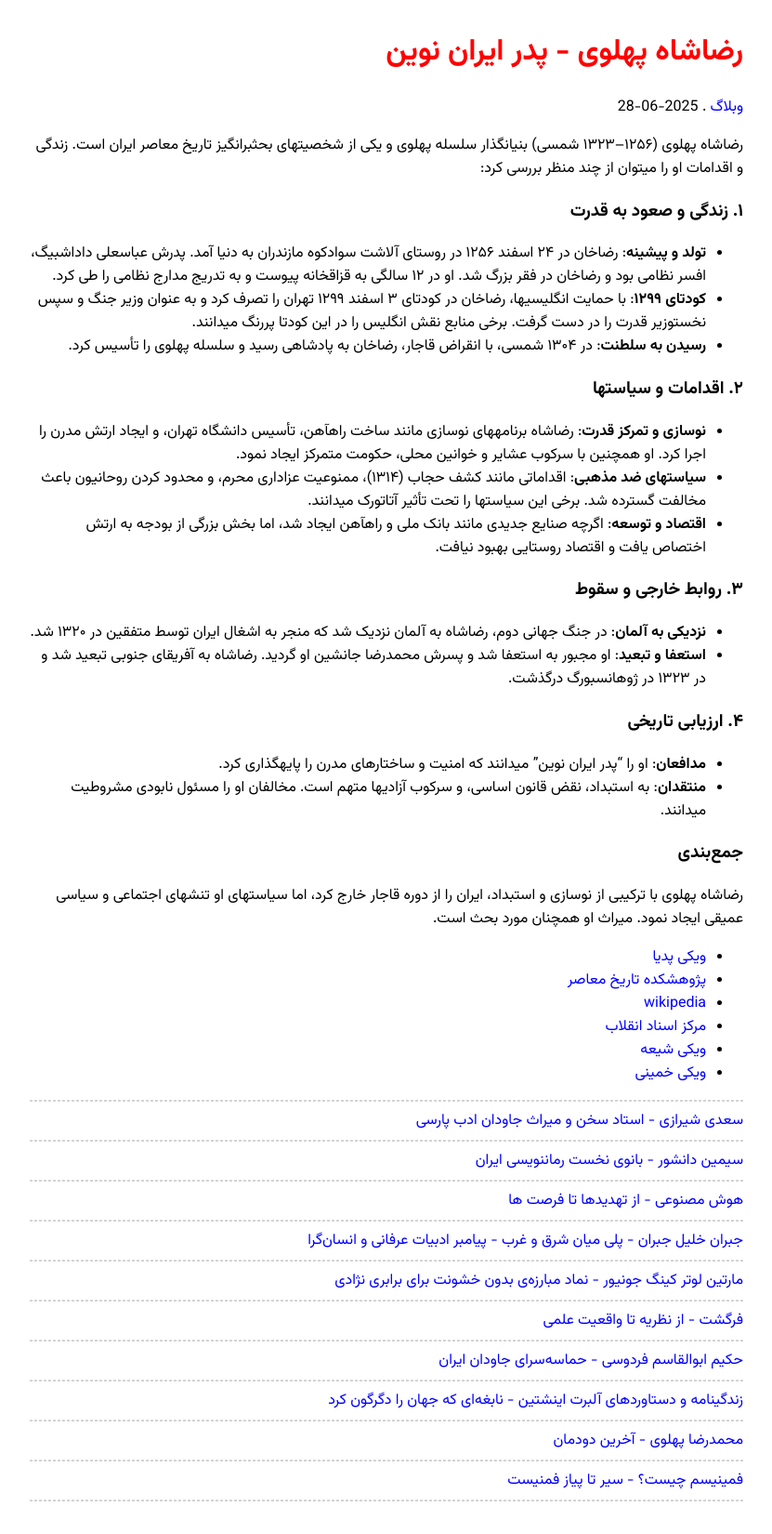
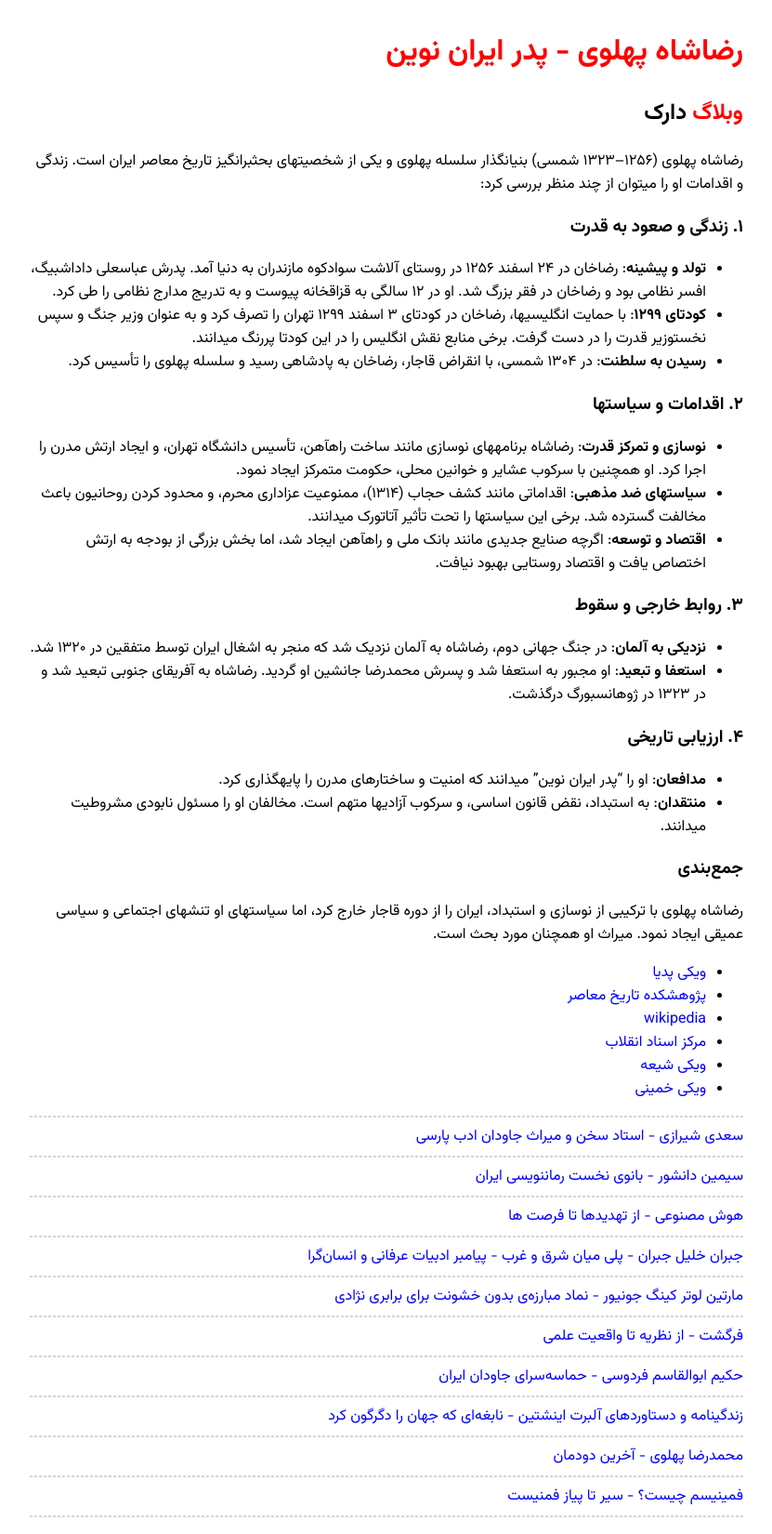
Before and after one commit to darkblog/darkblog.github.io, a Jekyll site: the page built from _posts/2025-6-28-4.md, in a window 1280 px wide. Shown: the whole page at 93% size, without its empty margins (224-1055 px from the left). Built offline with Jekyll 4.4.1, drawn with Linux system fonts in a browser that asks for light colours.

Commit message:
Update post.html

```diff
--- a/_layouts/post.html
+++ b/_layouts/post.html
@@ -23,7 +23,7 @@
 </head>
 <body>
 <h1>{{ page.title }}</h1>
-<p><a href="https://darkblog.github.io/">وبلاگ</a>&nbsp;.&nbsp;<time>{{ page.date | date: "%Y-%m-%d" }}</time></p>
+<h2><a href="https://darkblog.github.io/"><span style="color:red">وبلاگ</span>&nbsp;<span style="color:black">دارک</span></a></h2>
 {{ content }}
 {% for related_post in site.related_posts limit:10 %}<hr><a href="{{ site.url }}{{ related_post.url }}">{{ related_post.title }}</a>{% endfor %}<hr>
 </body>
```
